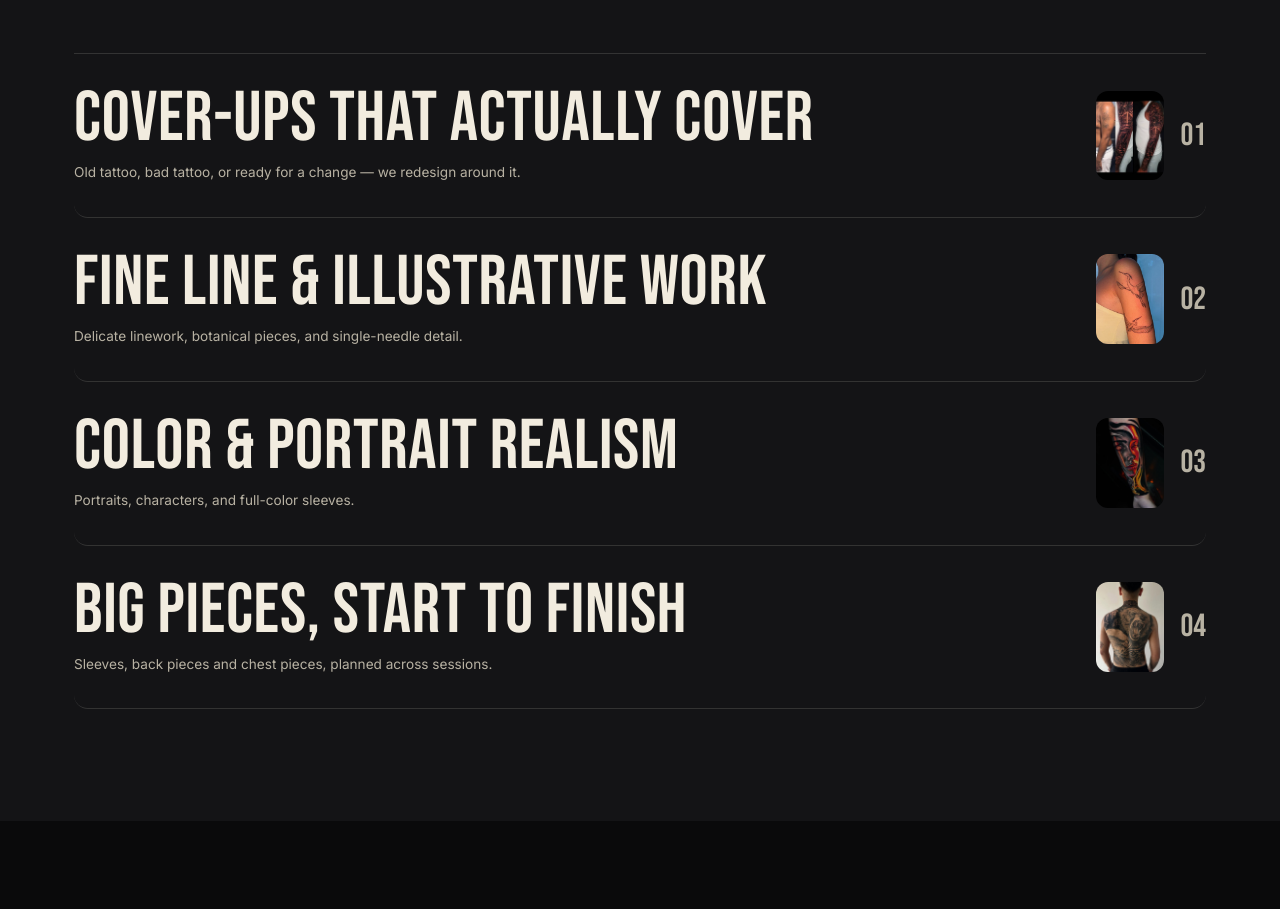
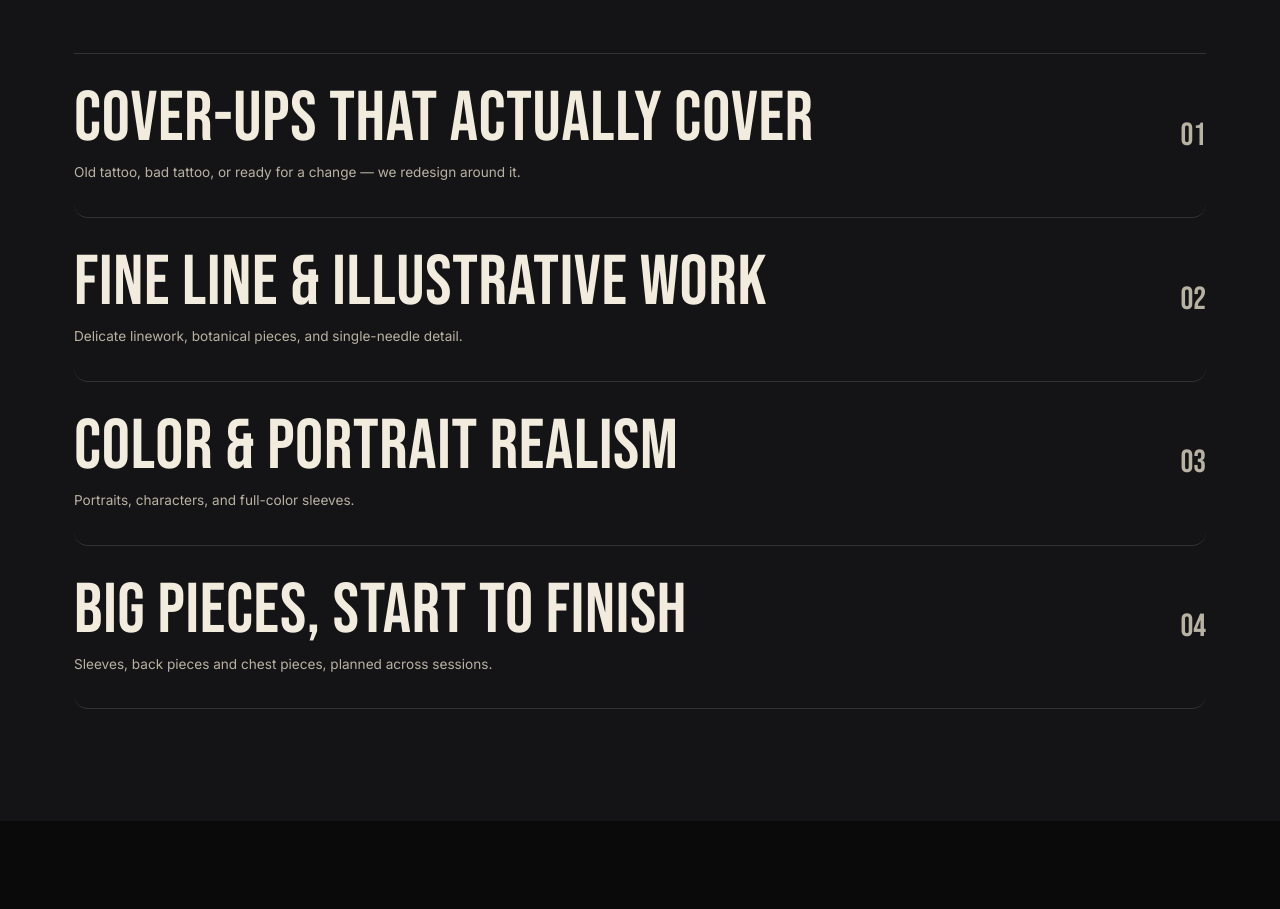
Before and after one commit to AndresBau1999/major-ink-site, a plain HTML site: page index.html in a window 1280 px wide. Shown: the part 3113-4022 px from the top of the page. Drawn offline with Linux system fonts and the light colour scheme.

Commit message:
Known-for rows: remove photos entirely
Rows are text only now; hovering just highlights the row.

Co-Authored-By: Claude Opus 5.5 <noreply@anthropic.com>

```diff
--- a/fx.js
+++ b/fx.js
@@ -345,18 +345,8 @@
     });
   }
 
-  // ---------- List rows: a small photo that opens inside the row ----------
-  // The photo lives in the row itself (between the text and the number), so it
-  // can't float over other content or chase the cursor around the page.
+  // ---------- List rows: text-only hover ----------
   function initHoverPreview() {
-    document.querySelectorAll('[data-hover-list] [data-hover-img]').forEach(function (row) {
-      var thumb = document.createElement('span');
-      thumb.className = 'row-thumb';
-      thumb.setAttribute('aria-hidden', 'true');
-      thumb.innerHTML = '<img src="' + row.getAttribute('data-hover-img') + '" alt="" loading="lazy" decoding="async">';
-      row.insertBefore(thumb, row.lastElementChild);
-    });
-
     // Rows slide under a still mouse while the page scrolls; don't let that
     // light them up. Hover effects resume a moment after scrolling stops.
     var timer = null;
--- a/index.html
+++ b/index.html
@@ -95,28 +95,28 @@
       </div>
     </div>
     <div class="row-list hover-list" data-hover-list>
-      <div class="row-item" data-reveal data-hover-img="images/thumbs/chief/5.jpg">
+      <div class="row-item" data-reveal>
         <div>
           <h3>Cover-ups that actually cover</h3>
           <span class="tag">Old tattoo, bad tattoo, or ready for a change — we redesign around it.</span>
         </div>
         <span class="tag">01</span>
       </div>
-      <div class="row-item" data-reveal data-hover-img="images/thumbs/nyah/1.jpg">
+      <div class="row-item" data-reveal>
         <div>
           <h3>Fine line &amp; illustrative work</h3>
           <span class="tag">Delicate linework, botanical pieces, and single-needle detail.</span>
         </div>
         <span class="tag">02</span>
       </div>
-      <div class="row-item" data-reveal data-hover-img="images/thumbs/mani/1.jpg">
+      <div class="row-item" data-reveal>
         <div>
           <h3>Color &amp; portrait realism</h3>
           <span class="tag">Portraits, characters, and full-color sleeves.</span>
         </div>
         <span class="tag">03</span>
       </div>
-      <div class="row-item" data-reveal data-hover-img="images/thumbs/fernando/3.jpg">
+      <div class="row-item" data-reveal>
         <div>
           <h3>Big pieces, start to finish</h3>
           <span class="tag">Sleeves, back pieces and chest pieces, planned across sessions.</span>
--- a/styles.css
+++ b/styles.css
@@ -1348,7 +1348,7 @@ input, select, textarea { border-radius: var(--radius-sm); }
 .shop-reel img:nth-child(odd) { margin-top: 2.5rem; }
 @media (max-width: 860px) { .shop-reel img { width: 66vw; } .shop-reel img:nth-child(odd) { margin-top: 1.25rem; } }
 /* "Known for" rows: the photo opens inside the row instead of floating */
-.hover-list .row-item { grid-template-columns: 1fr auto auto; }
+.hover-list .row-item { grid-template-columns: 1fr auto; }
 .row-thumb {
   display: block; position: relative;
   width: 0; height: 7.5rem;
```
